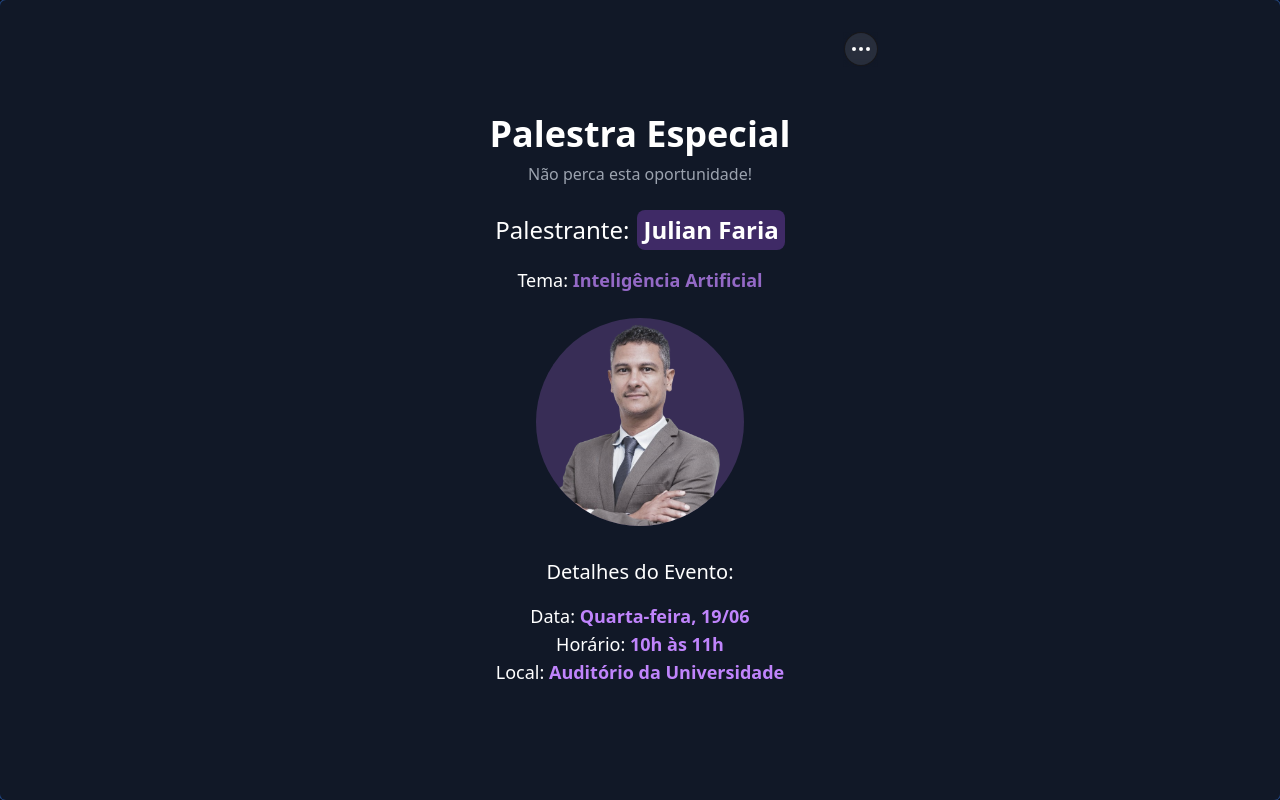
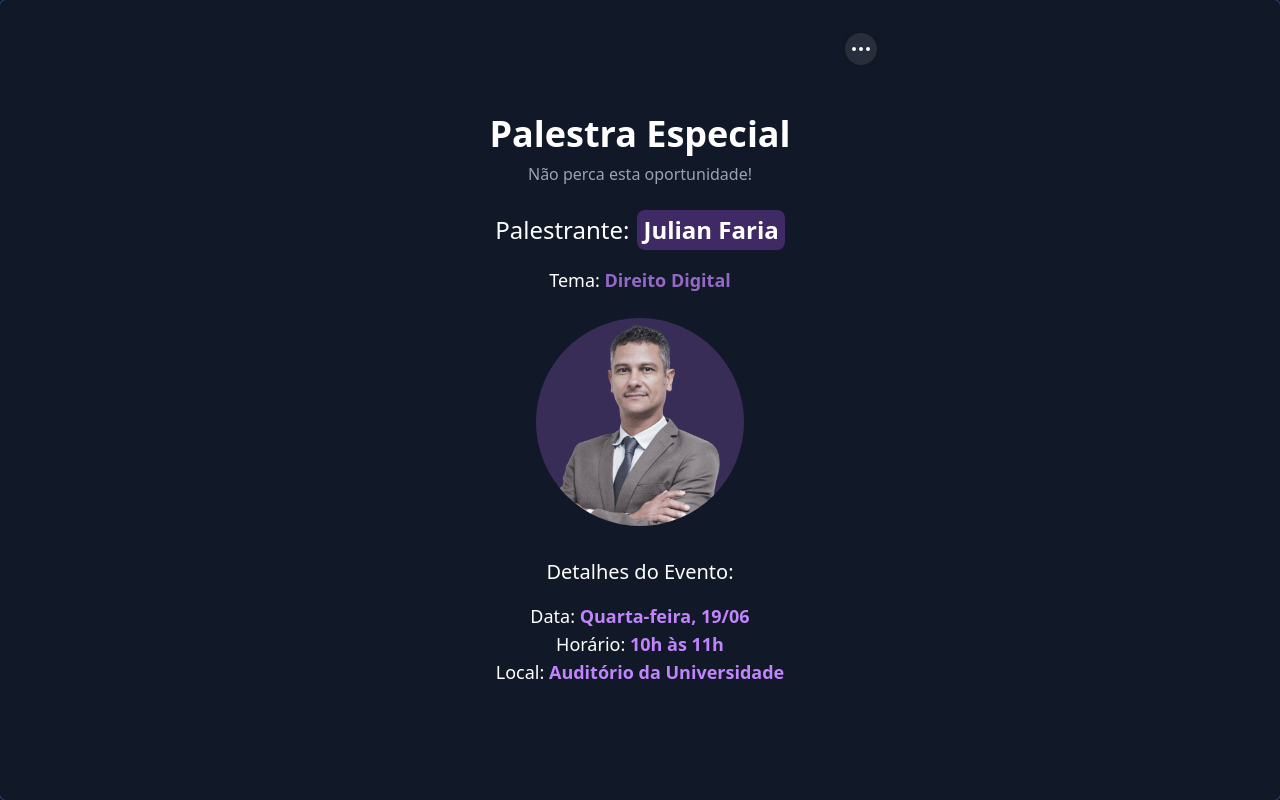
Before and after one commit to rodrigueslucas062/exp-una, a Next.js app: page /palestras in a window 1280 px wide. Built offline with nearby package versions, Linux system fonts and the light colour scheme; what tailwindcss-animated would draw is missing.

Commit message:
💬Tema Direito digital

```diff
--- a/src/pages/palestras.js
+++ b/src/pages/palestras.js
@@ -28,7 +28,7 @@ export default function Palestras() {
         <p className="text-lg">
           Tema:{" "}
           <strong className="font-bold text-purple-400/[.75]">
-            Inteligência Artificial
+            Direito Digital
           </strong>
         </p>
       </div>
```
